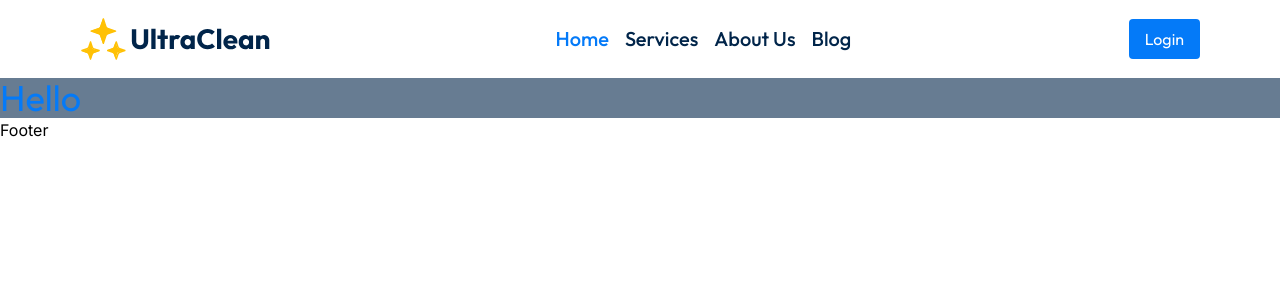
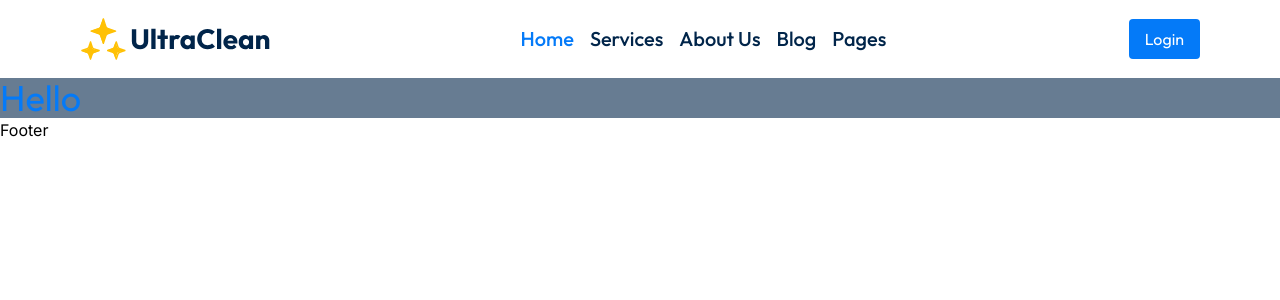
Before and after one commit to Chumki111/Ultra-Clean-, a Next.js app: page / in a window 1280 px wide. Shown: the top 300 px of the page. Built offline with nearby package versions, Linux system fonts and the light colour scheme.

Commit message:
added dropdown menu

```diff
--- a/src/components/Navbar.jsx
+++ b/src/components/Navbar.jsx
@@ -1,29 +1,24 @@
 "use client";
-import React from "react";
+import React, { useState } from "react";
 import Container from "./Container";
 import Image from "next/image";
 import Link from "next/link";
 import { usePathname } from "next/navigation";
 
 const Navbar = () => {
+  const [isDropdownOpen, setIsDropdownOpen] = useState(false);
   const pathName = usePathname();
   const navLinks = [
-    {
-      title: "Home",
-      path: "/",
-    },
-    {
-      title: "Services",
-      path: "/services",
-    },
-    {
-      title: "About Us",
-      path: "/about",
-    },
-    {
-      title: "Blog",
-      path: "/blog",
-    },
+    { title: "Home", path: "/" },
+    { title: "Services", path: "/services" },
+    { title: "About Us", path: "/about" },
+    { title: "Blog", path: "/blog" },
+  ];
+
+  const pagesDropdown = [
+    { title: "Page 1", path: "/page1" },
+    { title: "Page 2", path: "/page2" },
+    { title: "Page 3", path: "/page3" },
   ];
   return (
     <>
@@ -38,7 +33,7 @@ const Navbar = () => {
             className="object-contain"
           />
           {/* nav item */}
-          <div className="space-x-4">
+          <div className="space-x-4 flex items-center">
             {navLinks?.map((item) => (
               <Link
                 className={`text-[20px] font-medium leading-140 ${
@@ -50,6 +45,29 @@ const Navbar = () => {
                 {item.title}
               </Link>
             ))}
+            {/* Pages dropdown */}
+            <div className="relative">
+              <button
+                onClick={() => setIsDropdownOpen(!isDropdownOpen)}
+                className="text-[20px] font-medium leading-140 text-neutral-10"
+              >
+                Pages
+              </button>
+
+              {isDropdownOpen && (
+                <div className="absolute right-0 mt-2 w-48 bg-white border border-gray-200 rounded-md shadow-lg">
+                  {pagesDropdown.map((page) => (
+                    <Link
+                      key={page.title}
+                      href={page.path}
+                      className="block px-4 py-2 text-sm text-neutral-10 hover:bg-gray-100"
+                    >
+                      {page.title}
+                    </Link>
+                  ))}
+                </div>
+              )}
+            </div>
           </div>
           {/*login button */}
           <button className="px-4 py-2 bg-primary text-white rounded">
```
